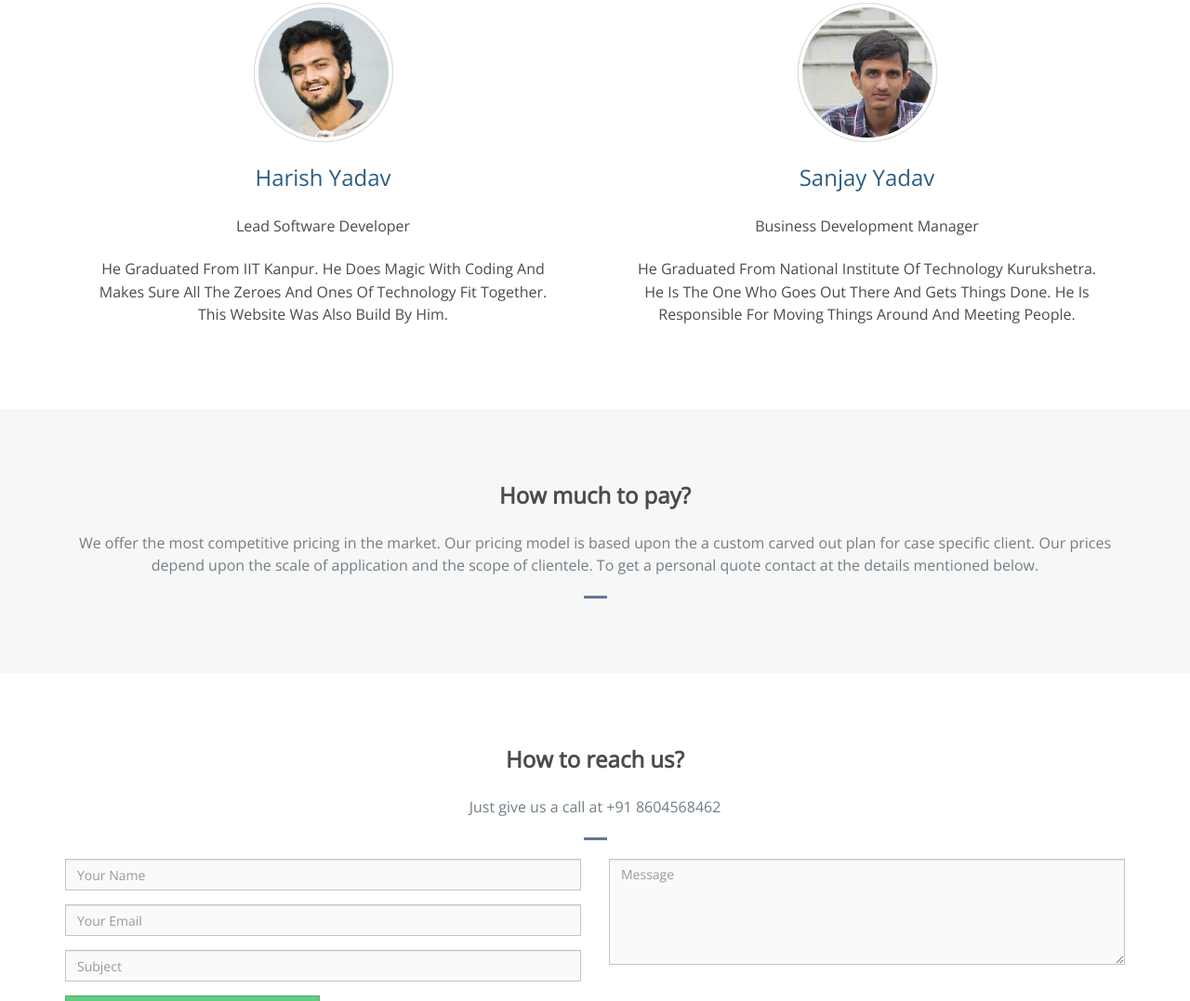
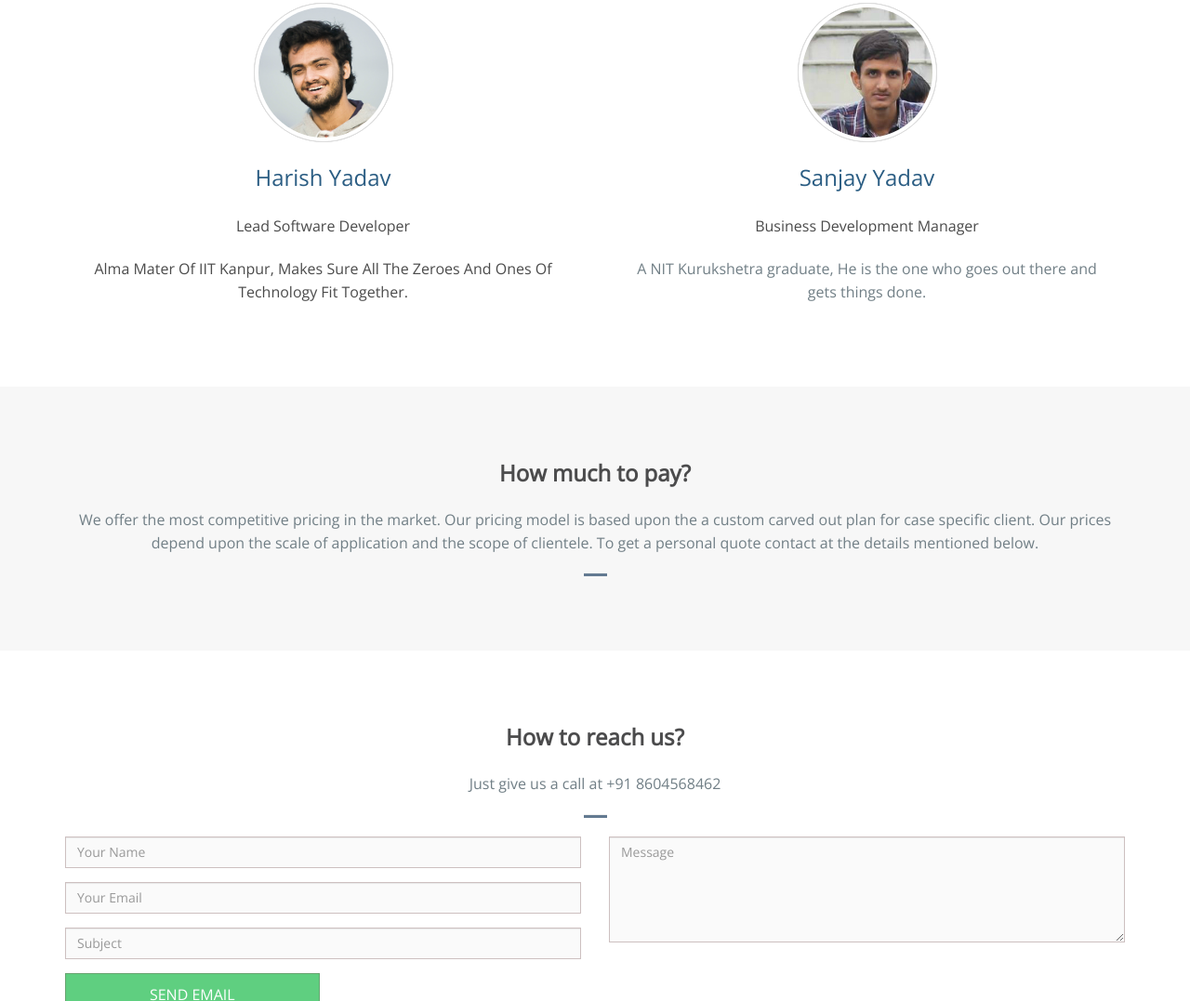
Before and after one commit to harishydav/vidyapay, a plain HTML site: page index.html in a window 1280 px wide. Shown: the part 1988-3065 px from the top of the page at 93% size. Drawn offline with nearby package versions, Linux system fonts and the light colour scheme; a web font is replaced by a local one.

Commit message:
Changing Bio

```diff
--- a/index.html
+++ b/index.html
@@ -226,7 +226,7 @@
                 <p class="pm-staff-profile-name">Harish Yadav</p>
                 <p class="pm-staff-profile-title">Lead Software Developer</p>
 
-                <p class="pm-staff-profile-bio"> He graduated from IIT Kanpur. He does magic with Coding and makes sure all the zeroes and ones of technology fit together. This website was also build by him. </p>
+                <p class="pm-staff-profile-bio"> Alma mater of IIT Kanpur, makes sure all the zeroes and ones of technology fit together.</p>
               </div>
             </div>
           </div>
@@ -241,7 +241,7 @@
                 <p class="pm-staff-profile-name">Sanjay Yadav</p>
                 <p class="pm-staff-profile-title">Business Development Manager</p>
 
-                <p class="pm-staff-profile-bio"> He graduated from National Institute of Technology Kurukshetra. He is the one who goes out there and gets things done. He is responsible for moving things around and meeting people.  </p>
+                <p> A NIT Kurukshetra graduate, He is the one who goes out there and gets things done. </p>
               </div>
             </div>
           </div>
```
